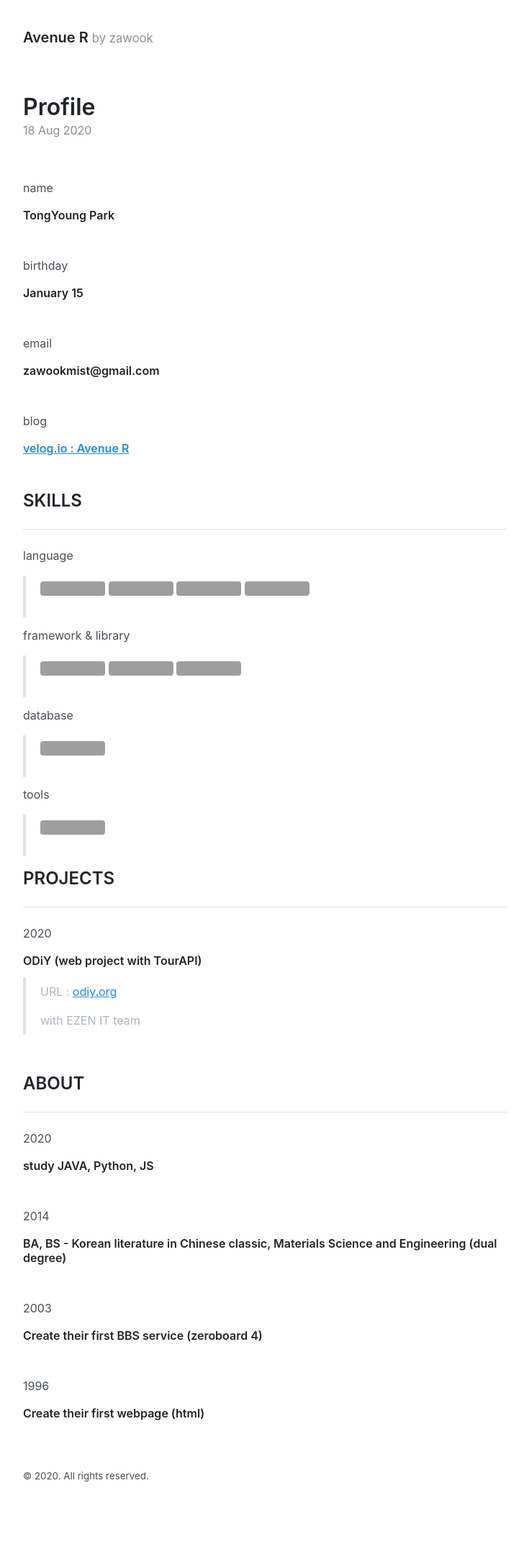
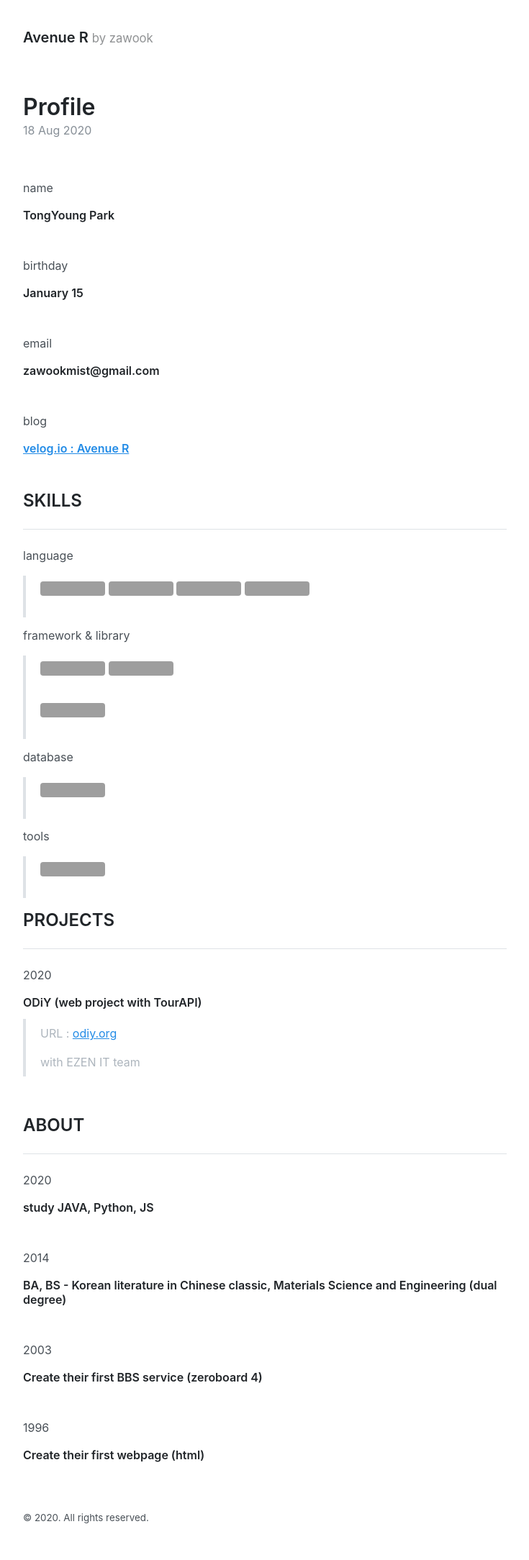
Before and after one commit to zawook/zawook.github.io, a Jekyll site: the page built from _posts/2020-08-18-Profile.md, in a window 1280 px wide. Shown: the whole page at 72% size, without its empty margins (272-1007 px from the left). Built offline with Jekyll 4.4.1, drawn with Linux system fonts in a browser that asks for light colours; before the commit the page ends 2110 px from its top, so only the background shows below that; grey boxes are pictures that could not be loaded.

```diff
--- a/_posts/2020-08-18-Profile.md
+++ b/_posts/2020-08-18-Profile.md
@@ -39,7 +39,9 @@ language
 
 framework & library
 
-> ![fw-spring](https://img.shields.io/badge/framework-Spring-brightgreen) ![fw-mybatis](https://img.shields.io/badge/framework-MyBatis-red) ![lib-jquery](https://img.shields.io/badge/lib-jQuery-0868ab)
+> ![fw-spring](https://img.shields.io/badge/framework-Spring-brightgreen) ![fw-mybatis](https://img.shields.io/badge/framework-MyBatis-red)
+>
+> ![lib-jquery](https://img.shields.io/badge/lib-jQuery-0868ab)
 
 database
 
```
